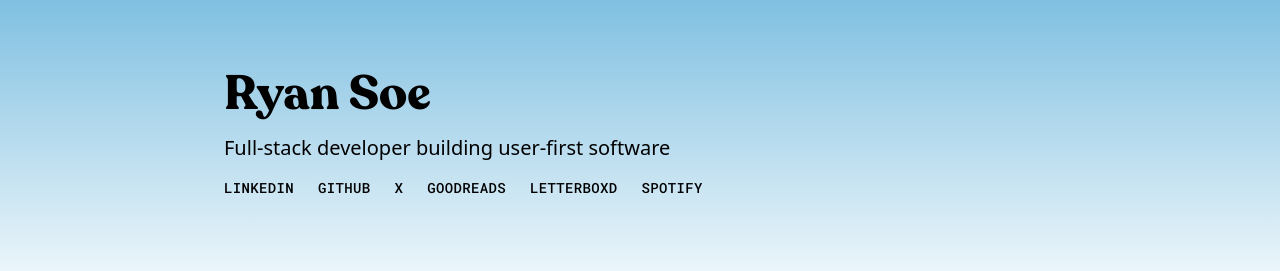
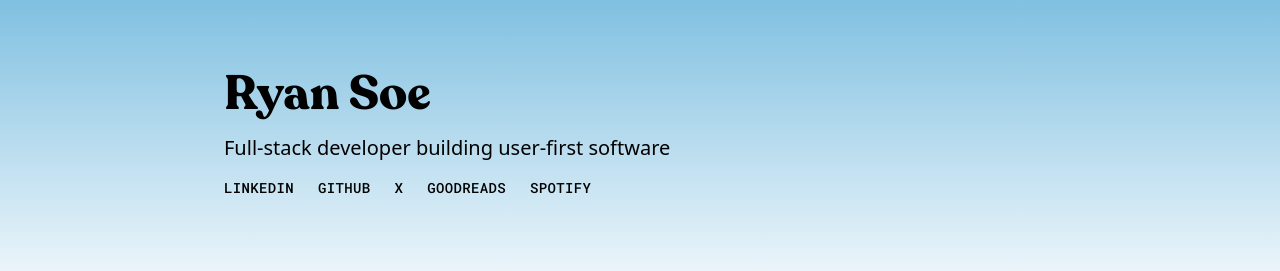
Before and after one commit to ryansoe/ryan-portfolio, a Next.js app: page / in a window 1280 px wide. Shown: the top 271 px of the page. Built offline with nearby package versions, Linux system fonts and the light colour scheme.

Commit message:
socials update

```diff
--- a/src/presets/personal.ts
+++ b/src/presets/personal.ts
@@ -27,10 +27,6 @@ export const personalInfo: PersonalInfo = {
       url: "https://www.goodreads.com/user/show/185799909-ryan-soe",
     },
     {
-      name: "Letterboxd",
-      url: "https://letterboxd.com/ryansoe/",
-    },
-    {
       name: "Spotify",
       url: "https://open.spotify.com/user/moonsetter03?si=e275e39520024c21",
     },
```
